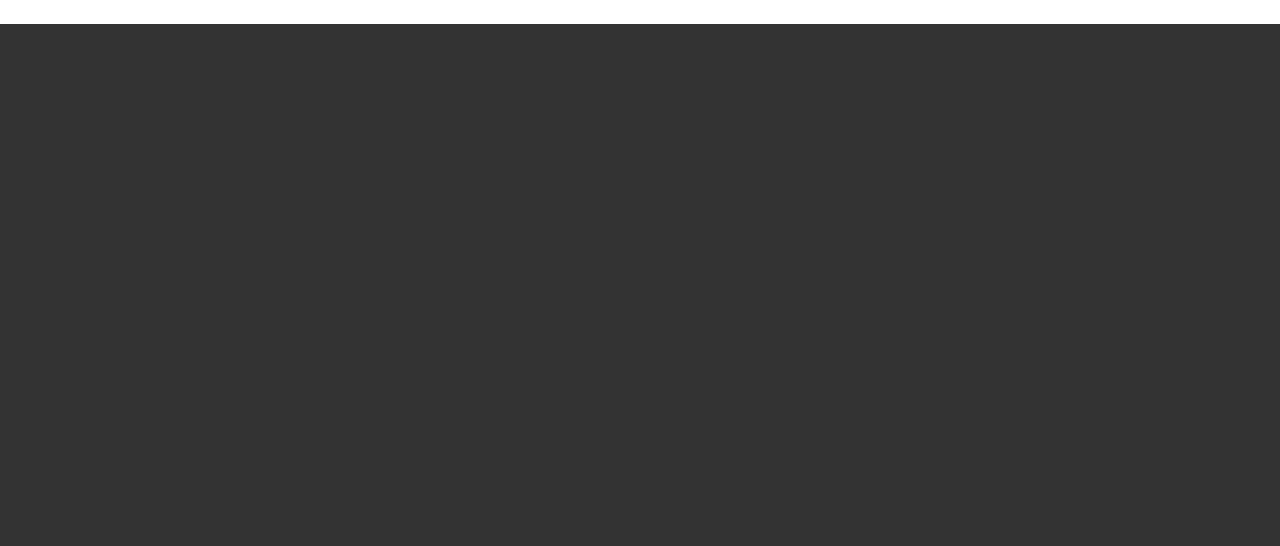
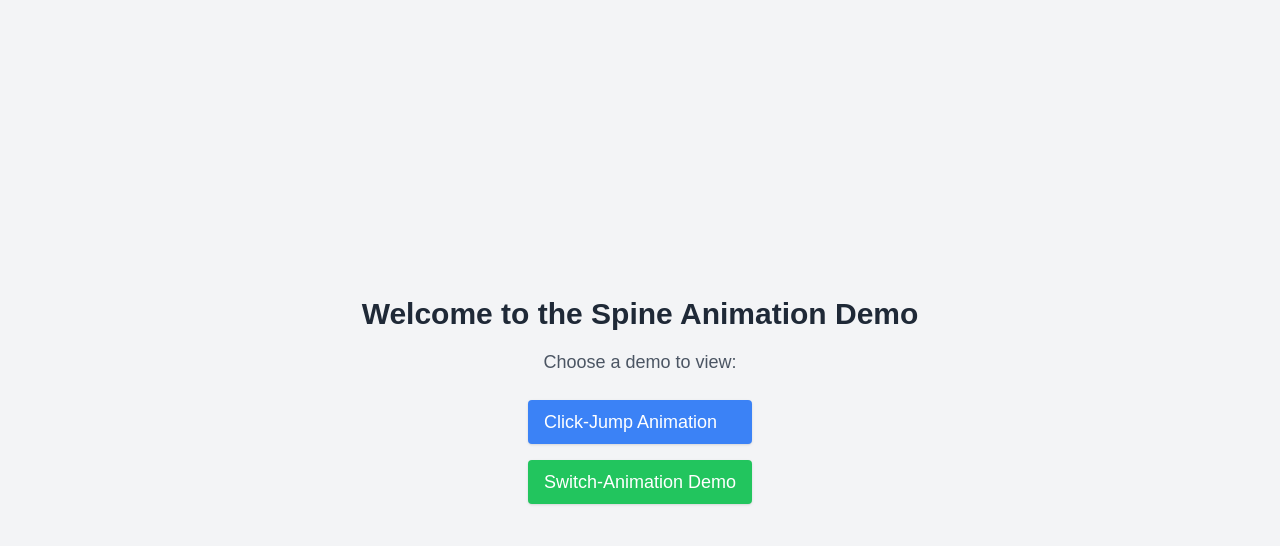
Before and after one commit to liang256/simple-next-spine-website, a Next.js app: page / in a window 1280 px wide. Shown: the top 546 px of the page. Built offline with nearby package versions, Linux system fonts and the light colour scheme; no server answers.

Commit message:
Add click-jump page and update home with navigation links

```diff
--- /dev/null
+++ b/pages/click-jump.js
@@ -0,0 +1,13 @@
+import dynamic from "next/dynamic";
+
+// Disable SSR for SpineCanvas component
+const SpineCanvas = dynamic(() => import("./components/SpineCanvas"), { ssr: false });
+
+export default function SpineExample() {
+  return (
+    <div>
+      <h1 style={{ textAlign: "center", color: "white" }}>Spine Canvas Example</h1>
+      <SpineCanvas />
+    </div>
+  );
+}
--- a/pages/index.js
+++ b/pages/index.js
@@ -1,13 +1,18 @@
-import dynamic from "next/dynamic";
+import Link from 'next/link';
 
-// Disable SSR for SpineCanvas component
-const SpineCanvas = dynamic(() => import("./components/SpineCanvas"), { ssr: false });
-
-export default function SpineExample() {
+export default function Home() {
   return (
-    <div>
-      <h1 style={{ textAlign: "center", color: "white" }}>Spine Canvas Example</h1>
-      <SpineCanvas />
+    <div className="flex flex-col items-center justify-center min-h-screen bg-gray-100 p-6">
+      <h1 className="text-3xl font-bold text-gray-800 mb-4">Welcome to the Spine Animation Demo</h1>
+      <p className="text-lg text-gray-600 mb-6">Choose a demo to view:</p>
+      <div className="space-y-4">
+        <Link href="/click-jump" className="block px-4 py-2 text-lg text-white bg-blue-500 hover:bg-blue-600 rounded shadow">
+            Click-Jump Animation
+        </Link>
+        <Link href="/switch-animation" className="block px-4 py-2 text-lg text-white bg-green-500 hover:bg-green-600 rounded shadow">
+            Switch-Animation Demo
+        </Link>
+      </div>
     </div>
   );
 }
```
